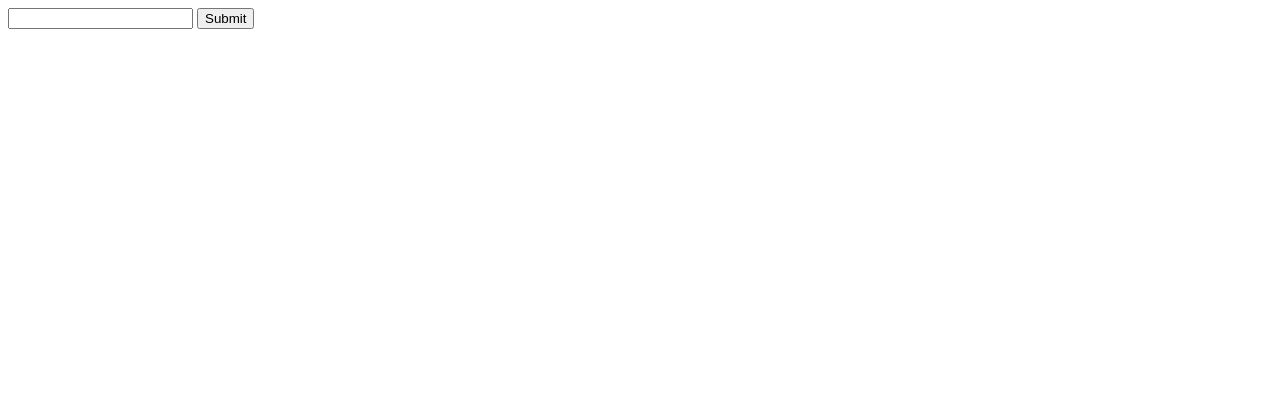
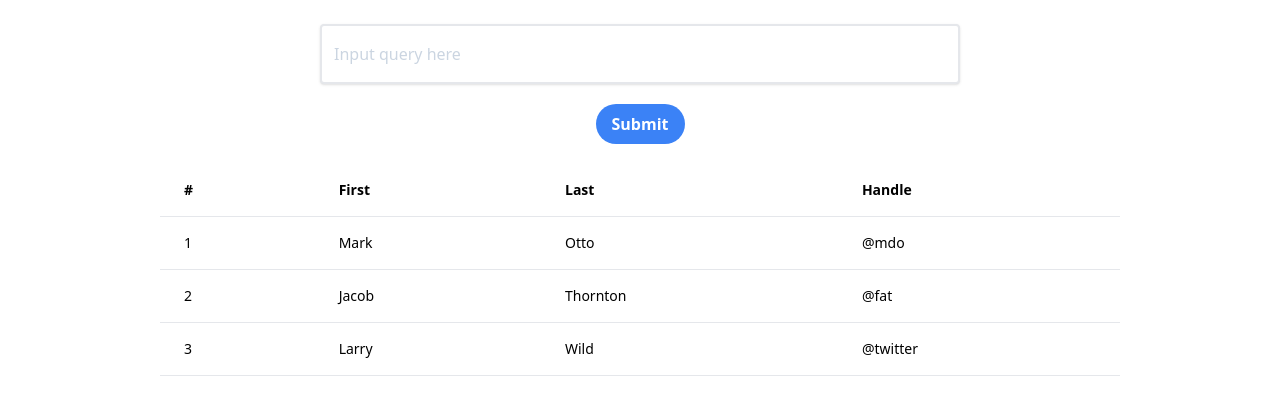
Before and after one commit to rangganast/scraper, a FastAPI app: page / in a window 1280 px wide. Before the commit the part shown is almost empty. Shown: the top 415 px of the page. Run offline with FastAPI, Linux system fonts and the light colour scheme; some libraries are stand-ins or nearby versions.

Commit message:
add result table

```diff
--- a/interface/templates/index.html
+++ b/interface/templates/index.html
@@ -3,12 +3,58 @@
 <head>
     <meta charset="UTF-8">
     <meta name="viewport" content="width=device-width, initial-scale=1.0">
-    <title>Document</title>
+    <title>Scraper</title>
 </head>
 <body>
-    <form action="/process-query" method="post">
-        <input type="text" name="data" id="data" />
-        <button type="submit">Submit</button>
-    </form>
+    <div class="mt-6">
+        <div id="query-form">
+            <form action="/process-query" method="post"></form>
+                <div class="flex flex-col items-center justify-center">
+                    <div class="relative flex items-center justify-center w-full flex-wrap mb-3">
+                        <input type="text" placeholder="Input query here" class="px-3 py-4 placeholder-slate-300 text-slate-600 relative bg-white bg-white rounded text-base border-2 shadow outline-none focus:outline-none focus:ring w-1/2 pr-10"/>
+                    </div>
+                    <div class="mt-2 grid place-items-center">
+                        <button class="bg-blue-500 hover:bg-blue-700 text-white font-bold py-2 px-4 rounded-full" type="submit">Submit</button>
+                    </div>
+                </div>
+            </form>
+        </div>
+        <div id="result-table">
+            <div class="flex flex-col items-center justify-center mt-5">
+                <table class="w-3/4 text-left text-sm font-light">
+                    <thead class="border-b font-medium dark:border-neutral-500">
+                        <tr>
+                        <th scope="col" class="px-6 py-4">#</th>
+                        <th scope="col" class="px-6 py-4">First</th>
+                        <th scope="col" class="px-6 py-4">Last</th>
+                        <th scope="col" class="px-6 py-4">Handle</th>
+                        </tr>
+                    </thead>
+                    <tbody>
+                        <tr class="border-b dark:border-neutral-500">
+                        <td class="whitespace-nowrap px-6 py-4 font-medium">1</td>
+                        <td class="whitespace-nowrap px-6 py-4">Mark</td>
+                        <td class="whitespace-nowrap px-6 py-4">Otto</td>
+                        <td class="whitespace-nowrap px-6 py-4">@mdo</td>
+                        </tr>
+                        <tr class="border-b dark:border-neutral-500">
+                        <td class="whitespace-nowrap px-6 py-4 font-medium">2</td>
+                        <td class="whitespace-nowrap px-6 py-4">Jacob</td>
+                        <td class="whitespace-nowrap px-6 py-4">Thornton</td>
+                        <td class="whitespace-nowrap px-6 py-4">@fat</td>
+                        </tr>
+                        <tr class="border-b dark:border-neutral-500">
+                        <td class="whitespace-nowrap px-6 py-4 font-medium">3</td>
+                        <td class="whitespace-nowrap px-6 py-4">Larry</td>
+                        <td class="whitespace-nowrap px-6 py-4">Wild</td>
+                        <td class="whitespace-nowrap px-6 py-4">@twitter</td>
+                        </tr>
+                    </tbody>
+                </table>
+            </div>
+        </div>
+    </div>
 </body>
+
+<script src="https://cdn.tailwindcss.com"></script>
 </html>
```
